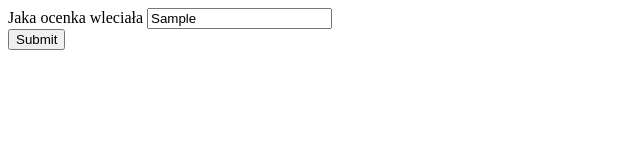
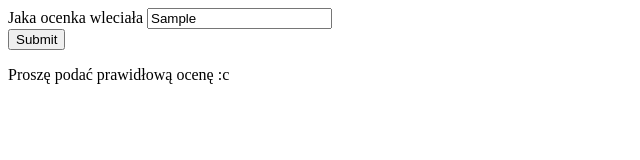
Before and after one commit to PiotrAugustyniak/PWIAI_Wojcieszak, a plain HTML site: page Cwiczenia Java Script 27.09.2019/t3cw2/t3cw2.html in a window 1280 px wide. Both pictures are taken after typing "Sample" into the empty fields and a click on the button "Submit". Shown: the whole page, without its empty margins (0-640 px from the left). Drawn offline with Linux system fonts and the light colour scheme.

Commit message:
27.09.2019 - poprawa bledow

```diff
--- a/Cwiczenia Java Script 27.09.2019/t3cw2/t3cw2.html
+++ b/Cwiczenia Java Script 27.09.2019/t3cw2/t3cw2.html
@@ -13,7 +13,7 @@
       <script>
         function sprawdzanie(){
           var wartosc = document.getElementById("ocena").value;
-          if(wartosc =="1" || wartosc == "1+" || wartosc == "2-" wartosc == "2+" || wartosc == "2") document.getElementById("naglowek").innerHTML="Sporo pracy przed Tobą";
+          if(wartosc =="1" || wartosc == "1+" || wartosc == "2-" || wartosc == "2+" || wartosc == "2") document.getElementById("naglowek").innerHTML="Sporo pracy przed Tobą";
           else if(wartosc == "3-" || wartosc == "3" || wartosc == "3+") document.getElementById("naglowek").innerHTML="Jeszcze trochę, a będzie ok.";
           else  if (wartosc == "4-" || wartosc == "4" || wartosc == "4+" || wartosc == "5-" || wartosc == "5" || wartosc == "5+" || wartosc == "6-" || wartosc == "6")document.getElementById("naglowek").innerHTML="okej";
           else document.getElementById("naglowek").innerHTML="Proszę podać prawidłową ocenę :c";
```
Also changed, not shown: Cwiczenia Java Script 27.09.2019/t3cw3/t3cw3.html (+1 -0 lines).
